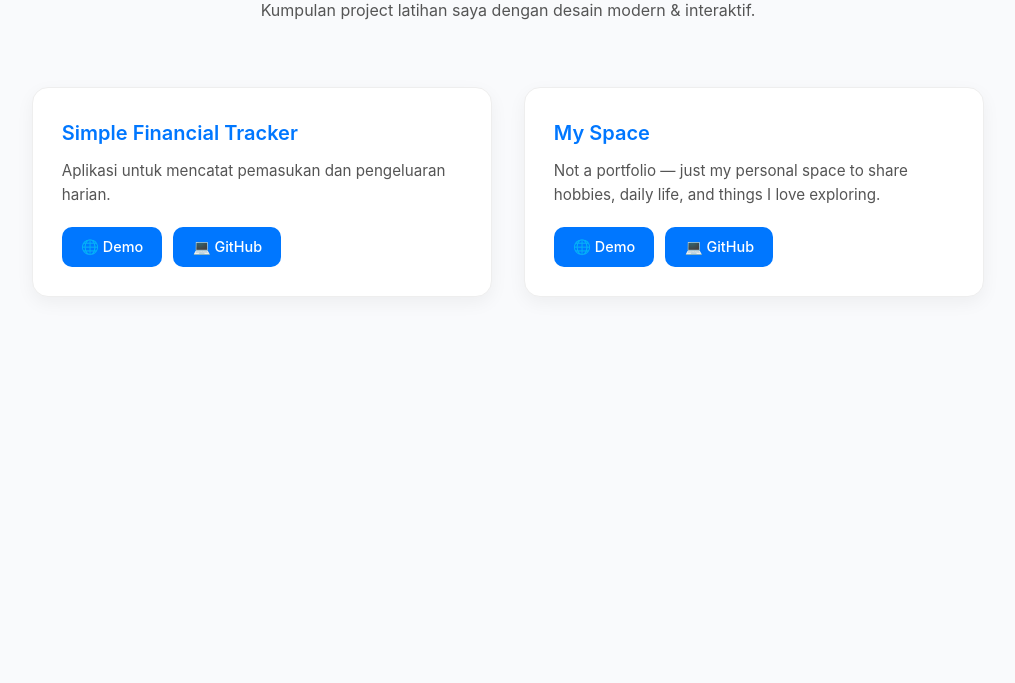
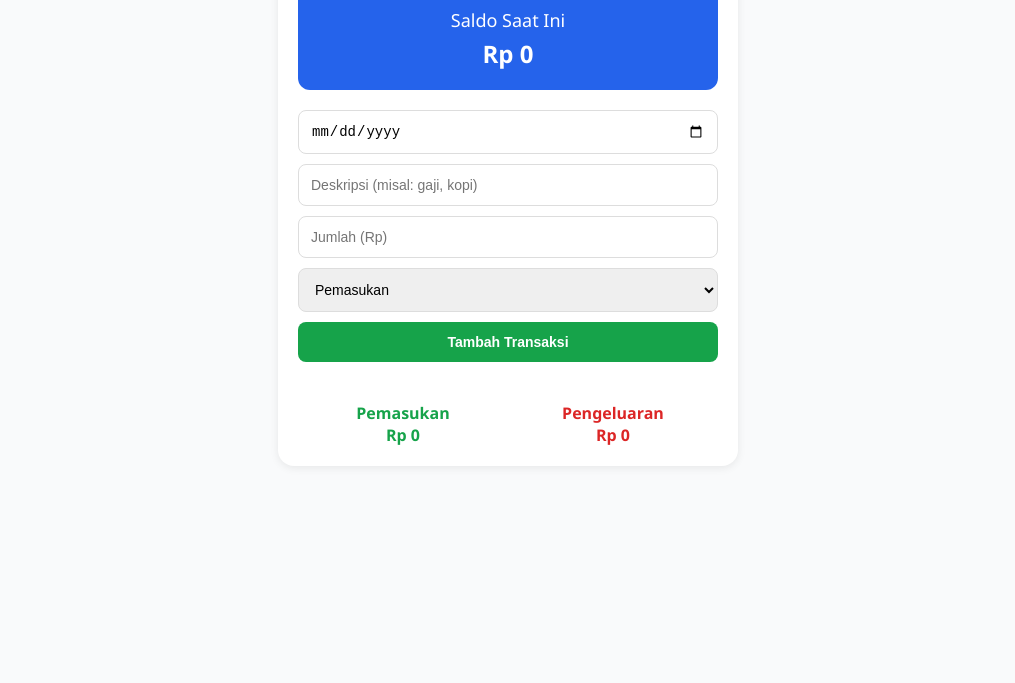
Before and after one commit to zann06/Financial-Tracker, a plain HTML site: page index.html in a window 1280 px wide. Shown: the part 117-800 px from the top of the page, without its empty margins (132-1147 px from the left). Drawn offline with Linux system fonts and the light colour scheme.

Commit message:
Update index.html
LASTT UPDATE!!!

```diff
--- a/index.html
+++ b/index.html
@@ -1,140 +1,215 @@
 <!DOCTYPE html>
-<html lang="en">
+<html lang="id">
 
 <head>
     <meta charset="UTF-8">
     <meta name="viewport" content="width=device-width, initial-scale=1.0">
-    <title>My Projects</title>
+    <title>Financial Tracker</title>
     <style>
-        /* Reset */
-        * {
+        body {
+            font-family: "Segoe UI", Arial, sans-serif;
+            background: #f9fafb;
             margin: 0;
-            padding: 0;
-            box-sizing: border-box;
+            padding: 20px;
+            color: #333;
         }
 
-        body {
-            font-family: "Inter", "Segoe UI", sans-serif;
-            background: #f9fafc;
-            color: #222;
-            line-height: 1.6;
+        h1 {
+            text-align: center;
+            margin-bottom: 20px;
+            font-size: 22px;
         }
 
-        /* Header */
-        header {
-            text-align: center;
-            padding: 3rem 1rem 2rem;
+        .tracker {
+            max-width: 420px;
+            margin: auto;
+            background: #fff;
+            border-radius: 16px;
+            padding: 20px;
+            box-shadow: 0 2px 8px rgba(0, 0, 0, 0.08);
         }
 
-        header h1 {
-            font-size: 2.3rem;
-            font-weight: 700;
-            color: #1a1a1a;
+        .balance-box {
+            background: #2563eb;
+            color: #fff;
+            border-radius: 12px;
+            padding: 20px;
+            text-align: center;
+            margin-bottom: 20px;
         }
 
-        header p {
-            font-size: 1rem;
-            color: #555;
-            margin-top: 0.5rem;
+        .balance-box h2 {
+            margin: 0;
+            font-size: 18px;
+            font-weight: 500;
         }
 
-        /* Layout */
-        main {
-            max-width: 1000px;
-            margin: 0 auto;
-            padding: 2rem 1.5rem;
-            display: grid;
-            grid-template-columns: repeat(auto-fit, minmax(280px, 1fr));
-            gap: 2rem;
+        .balance-box p {
+            font-size: 24px;
+            font-weight: 700;
+            margin: 5px 0 0;
         }
 
-        /* Card */
-        .card {
-            background: #fff;
-            border-radius: 16px;
-            padding: 1.8rem;
-            border: 1px solid #eee;
-            box-shadow: 0 6px 18px rgba(0, 0, 0, 0.05);
-            transition: transform 0.25s ease, box-shadow 0.25s ease;
-            cursor: pointer;
+        .form {
+            display: grid;
+            gap: 10px;
+            margin-bottom: 20px;
         }
 
-        .card:hover {
-            transform: translateY(-6px) scale(1.01);
-            box-shadow: 0 10px 28px rgba(0, 123, 255, 0.15);
+        input,
+        select,
+        button {
+            padding: 12px;
+            border: 1px solid #ddd;
+            border-radius: 8px;
+            font-size: 14px;
+            box-sizing: border-box;
+            width: 100%;
         }
 
-        .card h2 {
-            font-size: 1.25rem;
+        button {
+            background: #16a34a;
+            color: #fff;
+            border: none;
             font-weight: 600;
-            margin-bottom: 0.6rem;
-            color: #0077ff;
+            cursor: pointer;
+            transition: background 0.2s;
         }
 
-        .card p {
-            font-size: 0.95rem;
-            color: #555;
-            margin-bottom: 1.2rem;
+        button:hover {
+            background: #15803d;
         }
 
-        /* Links */
-        .links {
+        ul {
+            list-style: none;
+            padding: 0;
+            margin: 0;
             display: flex;
-            gap: 0.7rem;
-            flex-wrap: wrap;
+            flex-direction: column;
+            gap: 8px;
         }
 
-        .links a {
-            text-decoration: none;
-            background: #0077ff;
-            color: white;
-            padding: 0.55rem 1.2rem;
-            border-radius: 10px;
-            font-size: 0.9rem;
-            font-weight: 500;
-            transition: background 0.2s ease, transform 0.2s ease;
+        li {
+            display: flex;
+            justify-content: space-between;
+            background: #f3f4f6;
+            padding: 12px 14px;
+            border-radius: 8px;
+            font-size: 14px;
+            border: 1px solid #e5e7eb;
         }
 
-        .links a:hover {
-            background: #005fcc;
-            transform: translateY(-2px);
+        li.income {
+            border-left: 5px solid #16a34a;
         }
 
-        /* Footer */
-        footer {
+        li.expense {
+            border-left: 5px solid #dc2626;
+        }
+
+        .summary {
+            display: flex;
+            justify-content: space-between;
+            margin-top: 20px;
             text-align: center;
-            padding: 2rem 1rem;
-            font-size: 0.9rem;
-            color: #777;
+            font-weight: 600;
+        }
+
+        .summary div {
+            flex: 1;
+        }
+
+        .income-text {
+            color: #16a34a;
+        }
+
+        .expense-text {
+            color: #dc2626;
         }
     </style>
 </head>
 
 <body>
-    <header>
-        <h1> My Practice Projects</h1>
-        <p>Kumpulan project latihan saya dengan desain modern & interaktif.</p>
-    </header>
-
-    <main>
-        <div class="card">
-            <h2>Simple Financial Tracker</h2>
-            <p>Aplikasi untuk mencatat pemasukan dan pengeluaran harian.</p>
-            <div class="links">
-                <a href="https://my-financetracker.netlify.app/" target="_blank">🌐 Demo</a>
-                <a href="https://github.com/zann06" target="_blank">💻 GitHub</a>
-            </div>
+    <h1>Financial Tracker</h1>
+    <div class="tracker">
+        <div class="balance-box">
+            <h2>Saldo Saat Ini</h2>
+            <p>Rp <span id="balance">0</span></p>
         </div>
 
-        <div class="card">
-            <h2>My Space</h2>
-            <p>Not a portfolio — just my personal space to share hobbies, daily life, and things I love exploring.</p>
-            <div class="links">
-                <a href="https://znmyspace.netlify.app/" target="_blank">🌐 Demo</a>
-                <a href="https://github.com/zann06" target="_blank">💻 GitHub</a>
-            </div>
+        <div class="form">
+            <input type="date" id="date">
+            <input type="text" id="desc" placeholder="Deskripsi (misal: gaji, kopi)">
+            <input type="number" id="amount" placeholder="Jumlah (Rp)">
+            <select id="type">
+                <option value="income">Pemasukan</option>
+                <option value="expense">Pengeluaran</option>
+            </select>
+            <button onclick="addTransaction()">Tambah Transaksi</button>
         </div>
 
+        <ul id="list"></ul>
+
+        <div class="summary">
+            <div class="income-text">Pemasukan<br>Rp <span id="income">0</span></div>
+            <div class="expense-text">Pengeluaran<br>Rp <span id="expense">0</span></div>
+        </div>
+    </div>
+
+    <script>
+        let transactions = [];
+
+        function addTransaction() {
+            const date = document.getElementById('date').value;
+            const desc = document.getElementById('desc').value;
+            const amount = Number(document.getElementById('amount').value);
+            const type = document.getElementById('type').value;
+
+            if (!date || !desc || !amount) {
+                alert("Lengkapi semua data!");
+                return;
+            }
+
+            transactions.push({
+                date,
+                desc,
+                amount,
+                type
+            });
+            updateUI();
+
+            document.getElementById('date').value = '';
+            document.getElementById('desc').value = '';
+            document.getElementById('amount').value = '';
+        }
+
+        function updateUI() {
+            const list = document.getElementById('list');
+            list.innerHTML = '';
+
+            let income = 0,
+                expense = 0;
+
+            transactions.forEach(t => {
+                const li = document.createElement('li');
+                li.className = t.type;
+                li.innerHTML = `
+          <span>${t.desc} <small>(${t.date})</small></span>
+          <span>${t.type === 'income' ? '+' : '-'} Rp ${t.amount.toLocaleString()}</span>
+        `;
+                list.appendChild(li);
+
+                if (t.type === 'income') income += t.amount;
+                else expense += t.amount;
+            });
+
+            const balance = income - expense;
+
+            document.getElementById('income').textContent = income.toLocaleString();
+            document.getElementById('expense').textContent = expense.toLocaleString();
+            document.getElementById('balance').textContent = balance.toLocaleString();
+        }
+    </script>
 </body>
 
 </html>
```
